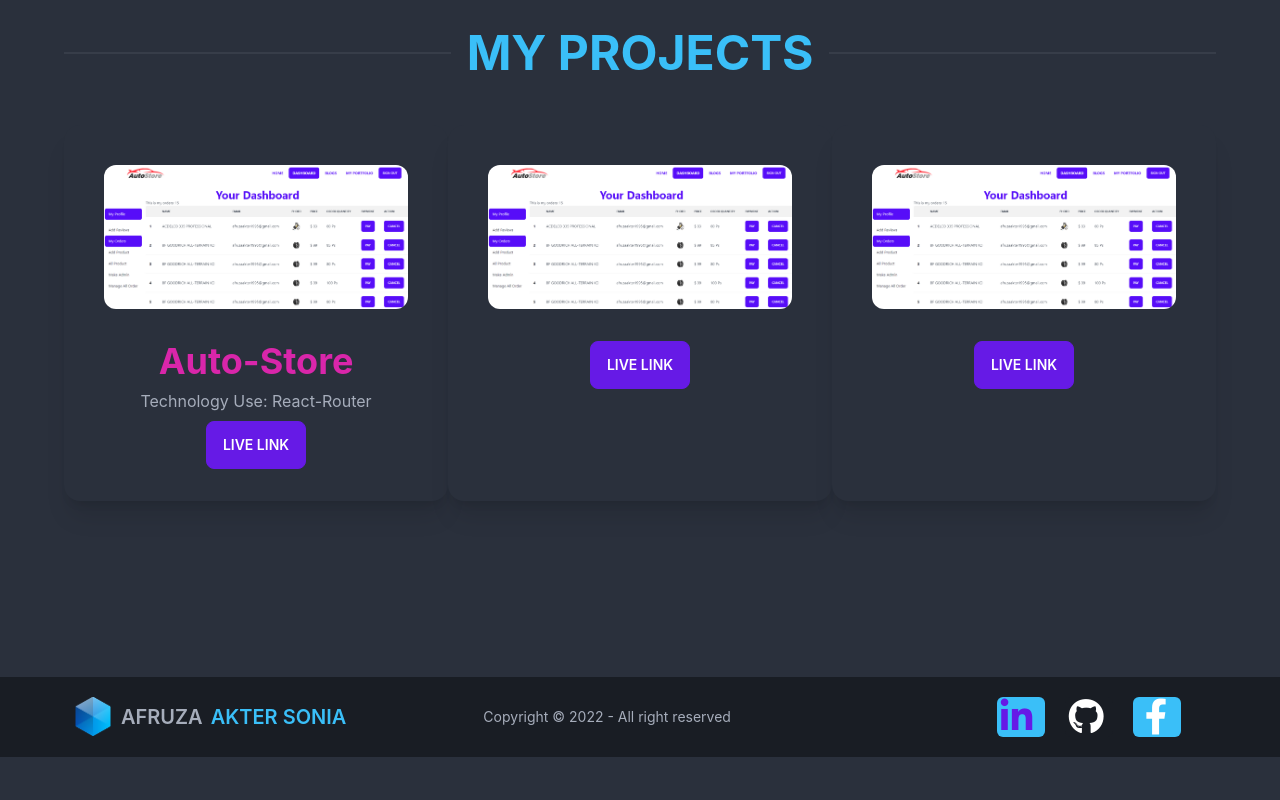
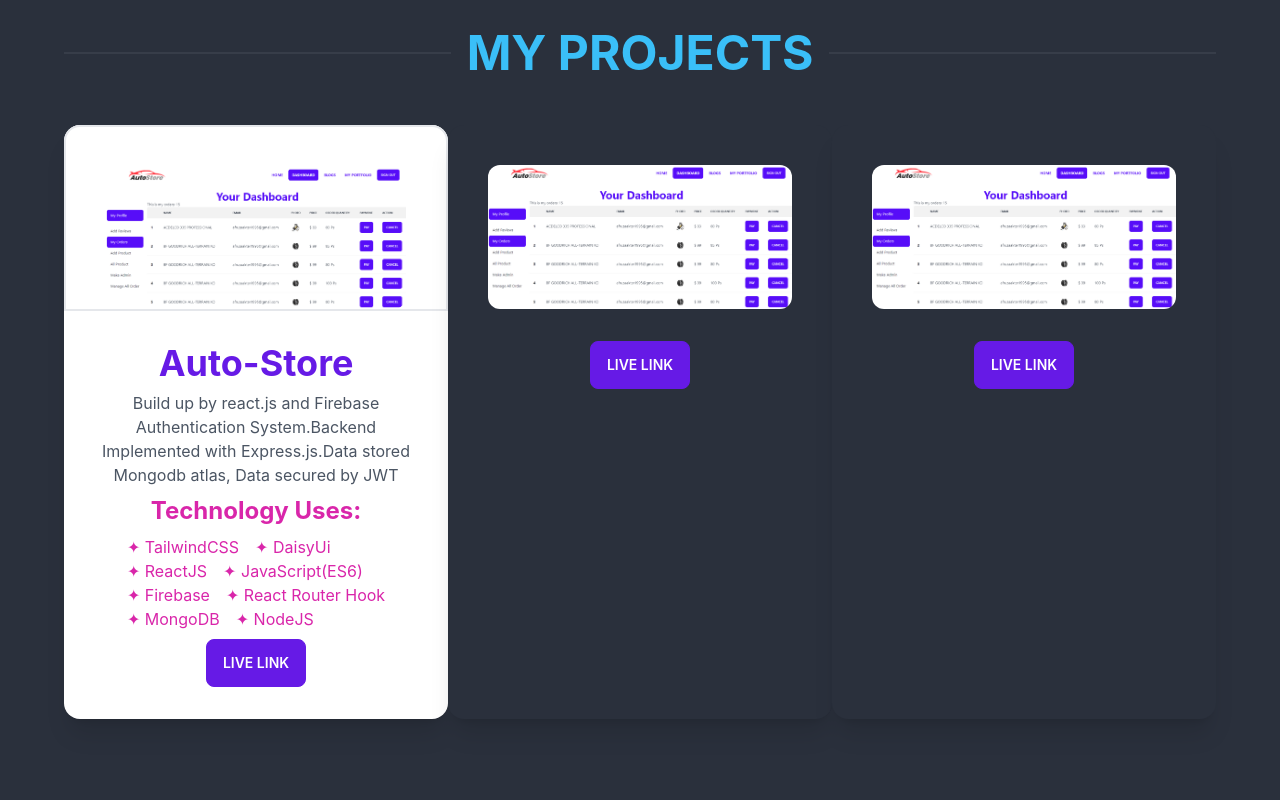
Before and after one commit to afruzaakter/portfolio-projects, a React (Create React App) app: page /home in a window 1280 px wide. Shown: the part 3300-4100 px from the top of the page. Before the commit the page ends 4057 px from the top, so only its background shows below. Built offline with nearby package versions, Linux system fonts and the light colour scheme.

Commit message:
services page update

```diff
--- a/package.json
+++ b/package.json
@@ -15,7 +15,7 @@
   },
   "scripts": {
     "start": "react-scripts start",
-    "build": "react-scripts build",
+    "build": "react-scripts build && cp build/index.html build/404.html",
     "test": "react-scripts test",
     "eject": "react-scripts eject"
   },
--- a/src/App.js
+++ b/src/App.js
@@ -15,6 +15,7 @@
     <div>
       <Navbar></Navbar>
       <Routes>
+        <Route path='/' element={<Home></Home>}></Route>
         <Route path='/home' element={<Home></Home>}></Route>
         <Route path='/about' element={<About></About>}></Route>
         <Route path='/skills' element={<Skills></Skills>}></Route>
--- a/src/Pages/Home/Projects.js
+++ b/src/Pages/Home/Projects.js
@@ -8,17 +8,38 @@
                 <div className="divider"><span className='text-5xl text-info font-bold '>MY PROJECTS</span> </div>
             </div>
             <div className='grid grid-cols-1 md:grid-cols-2 lg:grid-cols-3'>
-                <div class="card w-96 bg-base-100 shadow-xl">
-                    <figure class="px-10 pt-10">
-                        <img src={bg} alt="Shoes"
+                <div class="card w-96 bg-base-100 bg-white shadow-xl">
+                    <figure className="px-10 pt-10 border-2 ">
+                        <img className='border-red-600 ' src={bg} alt="Shoes"
 
                             class="rounded-xl" />
                     </figure>
                     <div class="card-body items-center text-center">
-                        <h1 className='text-4xl text-secondary font-bold'>Auto-Store</h1>
-                        <p>Technology Use: React-Router</p>
+                        <h1 className='text-4xl text-primary font-bold'>Auto-Store</h1>
+                        <p className='text-gray-600'>Build up by react.js and Firebase Authentication System.Backend Implemented with Express.js.Data stored Mongodb atlas, Data secured by JWT</p>
+                        <p className='text-secondary text-2xl font-bold'>Technology Uses:</p>
+                         <ul className='text-secondary'>
+                           <div className='flex gap-4'>
+                           <li>✦ TailwindCSS</li>
+                            <li>✦ DaisyUi</li>
+                           </div>
+                           <div className='flex gap-4'>
+                           <li>✦ ReactJS</li>
+                           <li>✦ JavaScript(ES6)</li>
+
+                           </div>
+                           <div className='flex gap-4 '>
+                           <li>✦ Firebase</li>
+                           <li>✦ React Router Hook</li>
+                           </div>
+                           <div className='flex gap-4'>
+                           <li>✦ MongoDB</li>
+                            <li>✦ NodeJS</li>
+                           </div>
+
+                         </ul>
                         <div class="card-actions">
-                            <a href="https://afruzaakter.github.io/Second-Assignment-influencer-gear/index.html" class="btn btn-primary" target='_blank' >Live Link</a>
+                            <a href="https://assignment-12-ddb6e.web.app/" class="btn btn-primary" target='_blank' >Live Link</a>
                         </div>
                     </div>
                 </div>
--- a/src/Pages/Shared/Footer.js
+++ b/src/Pages/Shared/Footer.js
@@ -13,14 +13,14 @@
   </div>
   <div class="grid-flow-col gap-4 md:place-self-center md:justify-self-around">
      <div className='flex gap-5'>
-                                <div className='bg-info w-12 rounded-md'>
-                                    <a className='ml-1 text-4xl text-primary' target='_blank' href="https://www.linkedin.com/in/afruza-akter-sonia-73ab70200/"><i className="fab fa-linkedin-in"></i></a>
+                                <div className='bg-info w-12 rounded-full'>
+                                    <a className='ml-1 text-3xl p-2 text-primary' target='_blank' href="https://www.linkedin.com/in/afruza-akter-sonia-73ab70200/"><i className="fab fa-linkedin-in"></i></a>
                                 </div>
-                                <div className='bg-neutral w-12 rounded-md'>
+                                <div className='bg-neutral w-12 rounded-full'>
                                     <a className='ml-1 text-4xl text-white' target='_blank' href="https://github.com/afruzaakter"><i className="fab fa-github"></i></a>
                                 </div>
-                                <div className='bg-info w-12 rounded-md'>
-                                    <a className='ml-3 text-4xl text-white' target='_blank' href="https://www.facebook.com/afruza.sonia.3/"><i className="fab fa-facebook-f"></i></a>
+                                <div className='bg-info w-12 h-12 rounded-full'>
+                                    <a className='ml-3 text-3xl text-white p-1 pt-2 font-bold' target='_blank' href="https://www.facebook.com/afruza.sonia.3/"><i className="fab fa-facebook-f pt-2"></i></a>
                                 </div>
                             </div>
   </div>
```
Also changed, not shown: 1 other file (tests, documents, lock files or other folders).
